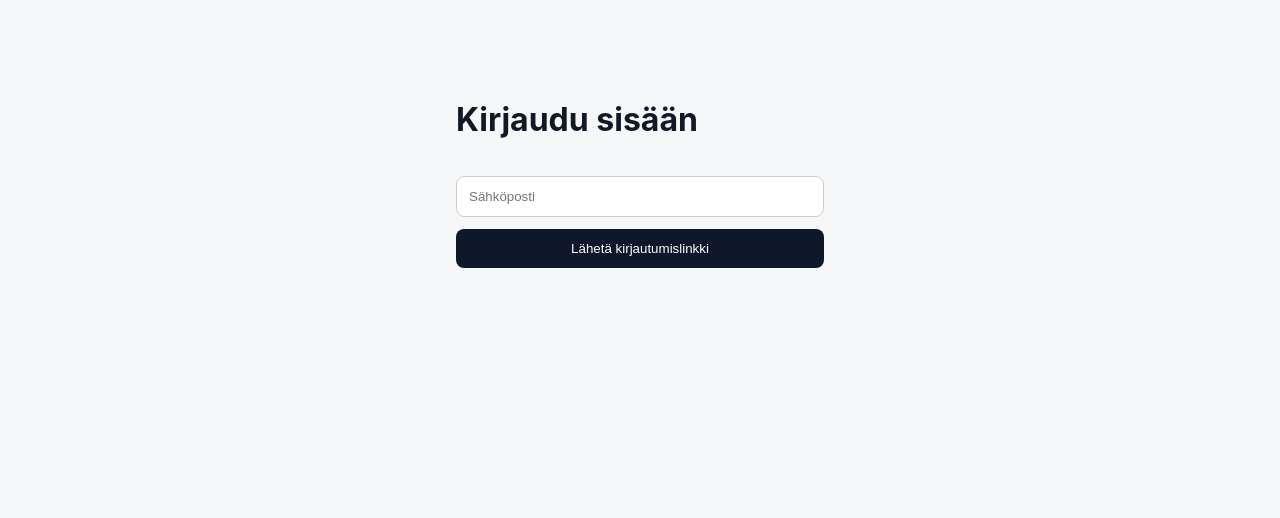
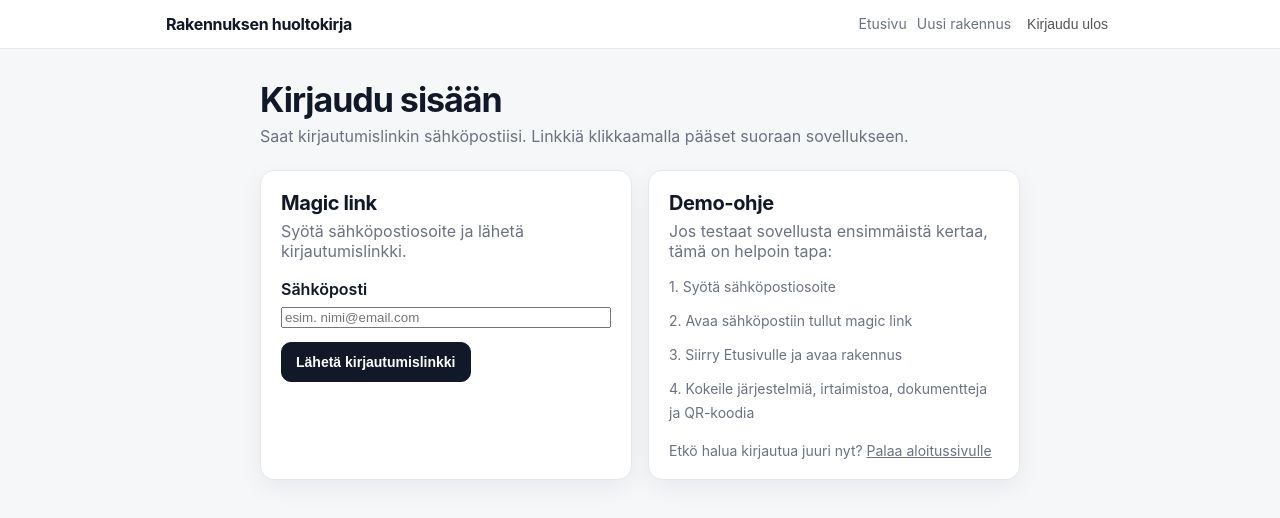
Before and after one commit to vesasyrjanen/talon-huoltokirja, a Next.js app: page /login in a window 1280 px wide. Shown: the top 518 px of the page. Built offline with nearby package versions, Linux system fonts and the light colour scheme; no server answers.

Commit message:
tee login-sivusta demoystävällinen

```diff
--- a/app/login/page.tsx
+++ b/app/login/page.tsx
@@ -1,64 +1,126 @@
-'use client'
+import Link from "next/link";
+import { redirect } from "next/navigation";
+import { createClient } from "@/lib/supabase/server";
+import { getAppUrl } from "@/lib/config/app-url";
+import { Layout } from "@/components/layout/layout";
+import { Card } from "@/components/ui/card";
 
-import { useState } from 'react'
-import { createClient } from '@/lib/supabase/client'
+type PageProps = {
+  searchParams: Promise<{ sent?: string; error?: string }>;
+};
 
-export default function LoginPage() {
-  const [email, setEmail] = useState('')
-  const [message, setMessage] = useState('')
+export default async function LoginPage({ searchParams }: PageProps) {
+  const { sent, error } = await searchParams;
 
-  const signIn = async () => {
-    const supabase = createClient()
+  async function sendMagicLink(formData: FormData) {
+    "use server";
+
+    const email = String(formData.get("email") ?? "").trim().toLowerCase();
+
+    if (!email) {
+      redirect("/login?error=1");
+    }
+
+    const supabase = await createClient();
+    const appUrl = getAppUrl();
 
     const { error } = await supabase.auth.signInWithOtp({
       email,
       options: {
-        emailRedirectTo: `${window.location.origin}/auth/callback`,
+        emailRedirectTo: `${appUrl}/auth/callback`,
       },
-    })
+    });
 
     if (error) {
-      setMessage(error.message)
-    } else {
-      setMessage('Tarkista sähköpostisi. Kirjautumislinkki on lähetetty.')
+      console.error("login signInWithOtp error", error);
+      redirect("/login?error=1");
     }
+
+    redirect("/login?sent=1");
   }
 
   return (
-    <main style={{ maxWidth: 400, margin: '100px auto', padding: '0 16px' }}>
-      <h1>Kirjaudu sisään</h1>
+    <Layout>
+      <div className="page-stack" style={{ maxWidth: 760, margin: "0 auto" }}>
+        <section>
+          <h1 className="page-title">Kirjaudu sisään</h1>
+          <p className="page-lead">
+            Saat kirjautumislinkin sähköpostiisi. Linkkiä klikkaamalla pääset
+            suoraan sovellukseen.
+          </p>
+        </section>
 
+        {sent === "1" ? (
+          <Card>
+            <h2 className="section-title" style={{ fontSize: 20 }}>Kirjautumislinkki lähetetty</h2>
+            <p className="section-lead">
+              Tarkista sähköpostisi ja avaa saapunut magic link.
+            </p>
+          </Card>
+        ) : null}
+
+        {error === "1" ? (
+          <Card>
+            <h2 className="section-title" style={{ fontSize: 20 }}>Kirjautuminen ei onnistunut</h2>
+            <p className="section-lead">
+              Tarkista sähköpostiosoite ja yritä uudelleen.
+            </p>
+          </Card>
+        ) : null}
+
+        <div className="ui-grid cols-2">
+          <Card>
+            <h2 className="section-title" style={{ fontSize: 20 }}>Magic link</h2>
+            <p className="section-lead">
+              Syötä sähköpostiosoite ja lähetä kirjautumislinkki.
+            </p>
+
+            <form action={sendMagicLink} style={{ marginTop: 18, display: "grid", gap: 14 }}>
+              <div style={{ display: "grid", gap: 8 }}>
+                <label style={{ fontWeight: 600 }}>Sähköposti</label>
                 <input
                   type="email"
-        placeholder="Sähköposti"
-        value={email}
-        onChange={(e) => setEmail(e.target.value)}
-        style={{
-          width: '100%',
-          padding: '12px',
-          marginTop: '16px',
-          marginBottom: '12px',
-          border: '1px solid #ccc',
-          borderRadius: '8px',
-        }}
+                  name="email"
+                  required
+                  placeholder="esim. nimi@email.com"
+                  className="w-full rounded-lg border px-3 py-2"
                 />
+              </div>
 
+              <div className="ui-actions">
                 <button
-        onClick={signIn}
-        style={{
-          width: '100%',
-          padding: '12px',
-          border: 'none',
-          borderRadius: '8px',
-          background: '#0f172a',
-          color: 'white',
-          cursor: 'pointer',
-        }}
+                  type="submit"
+                  className="ui-button-link primary"
+                  style={{ cursor: "pointer" }}
                 >
                   Lähetä kirjautumislinkki
                 </button>
+              </div>
+            </form>
+          </Card>
 
-      <p style={{ marginTop: '16px' }}>{message}</p>
-    </main>
-  )
+          <Card>
+            <h2 className="section-title" style={{ fontSize: 20 }}>Demo-ohje</h2>
+            <p className="section-lead">
+              Jos testaat sovellusta ensimmäistä kertaa, tämä on helpoin tapa:
+            </p>
+
+            <div className="ui-meta" style={{ marginTop: 14, display: "grid", gap: 10, lineHeight: 1.7 }}>
+              <div>1. Syötä sähköpostiosoite</div>
+              <div>2. Avaa sähköpostiin tullut magic link</div>
+              <div>3. Siirry Etusivulle ja avaa rakennus</div>
+              <div>4. Kokeile järjestelmiä, irtaimistoa, dokumentteja ja QR-koodia</div>
+            </div>
+
+            <div className="ui-meta" style={{ marginTop: 18 }}>
+              Etkö halua kirjautua juuri nyt?{" "}
+              <Link href="/" style={{ textDecoration: "underline" }}>
+                Palaa aloitussivulle
+              </Link>
+            </div>
+          </Card>
+        </div>
+      </div>
+    </Layout>
+  );
 }
```
Lines whose indentation alone changed are shown as unchanged.
